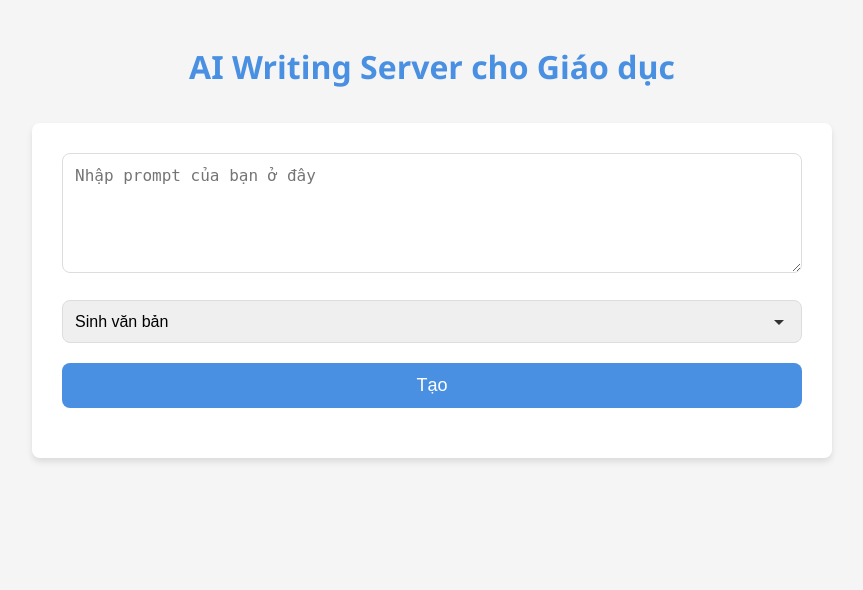
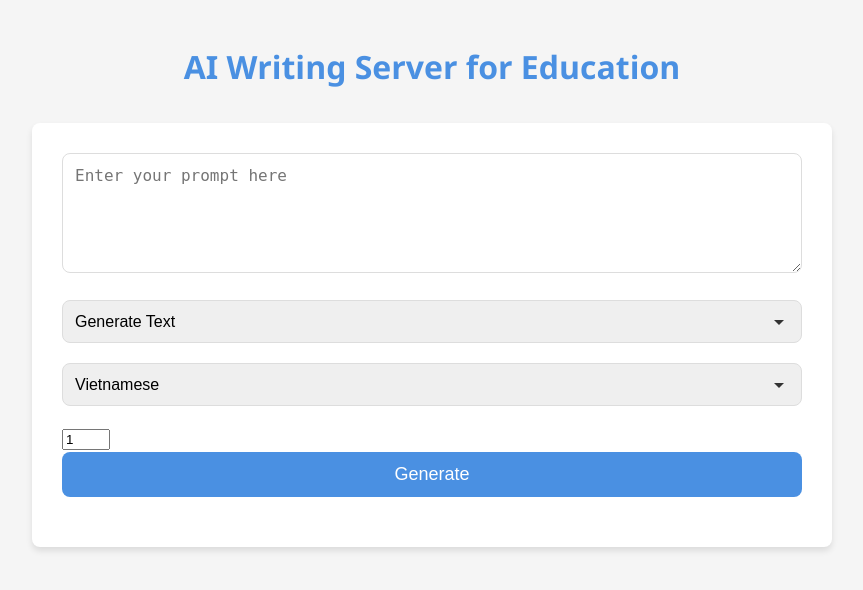
Before and after one commit to tanhaien/Course-Gen-Physcode, a Python web app: template templates/index.html in a window 1280 px wide. Shown: the top 590 px of the page, without its empty margins (208-1071 px from the left). Run offline with Jinja, Linux system fonts and the light colour scheme; the template is opened without the code that fills it, so the values that code supplies are empty.

Commit message:
Output Language , Prompt để ảnh sinh ra tránh việc gồm text vô nghĩa , chức năng tạo Số lượng biến thể

```diff
--- a/templates/index.html
+++ b/templates/index.html
@@ -1,9 +1,9 @@
 <!DOCTYPE html>
-<html lang="vi">
+<html lang="en">
 <head>
     <meta charset="UTF-8">
     <meta name="viewport" content="width=device-width, initial-scale=1.0">
-    <title>AI Writing Server cho Giáo dục</title>
+    <title>AI Writing Server for Education</title>
     <style>
         :root {
             --primary-color: #4a90e2;
@@ -103,19 +103,27 @@
 </head>
 <body>
     <div class="container">
-        <h1>AI Writing Server cho Giáo dục</h1>
+        <h1>AI Writing Server for Education</h1>
         <form method="POST">
-            <textarea name="prompt" placeholder="Nhập prompt của bạn ở đây"></textarea>
+            <textarea name="prompt" placeholder="Enter your prompt here"></textarea>
             <select name="task">
-                <option value="text">Sinh văn bản</option>
-                <option value="image">Sinh hình ảnh</option>
-                <option value="course">Sinh nội dung khóa học</option>
+                <option value="text">Generate Text</option>
+                <option value="image">Generate Image</option>
+                <option value="course">Generate Course Content</option>
             </select>
-            <input type="submit" value="Tạo">
+            <select name="output_language">
+                <option value="Vietnamese">Vietnamese</option>
+                <option value="English">English</option>
+                <option value="French">French</option>
+                <option value="German">German</option>
+                <option value="Spanish">Spanish</option>
+            </select>
+            <input type="number" name="num_variants" min="1" max="5" value="1" placeholder="Number of variants">
+            <input type="submit" value="Generate">
         </form>
         {% if show_result %}
             <div class="result">
-                <h2>Kết quả:</h2>
+                <h2>Result:</h2>
                 {% if result %}
                     {% if '<img' in result %}
                         {{ result|safe }}
@@ -123,7 +131,7 @@
                         <pre>{{ result }}</pre>
                     {% endif %}
                 {% else %}
-                    <p>Không có kết quả.</p>
+                    <p>No result.</p>
                 {% endif %}
             </div>
         {% endif %}
```
Also changed, not shown: server.py (+36 -21 lines).
